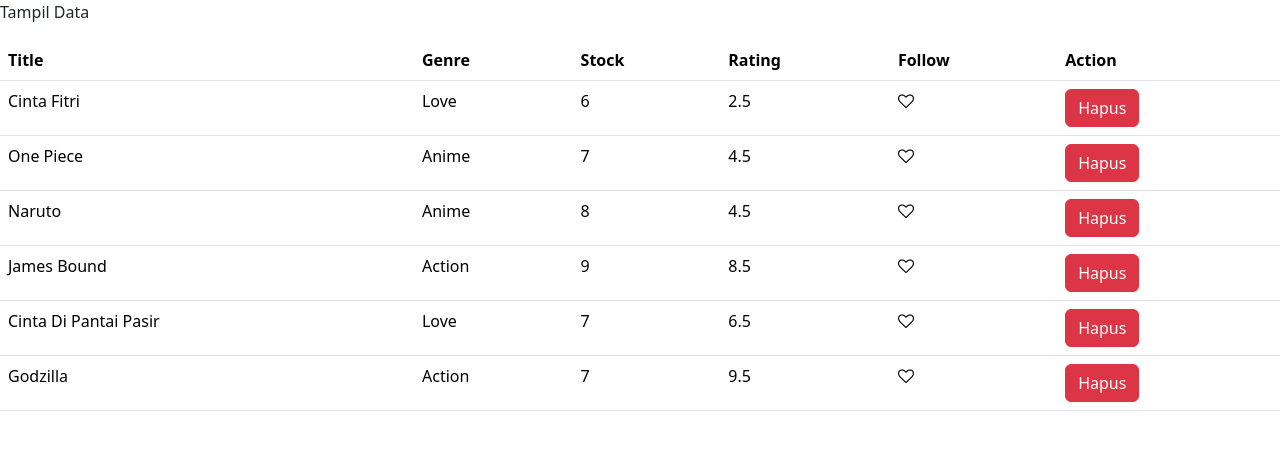
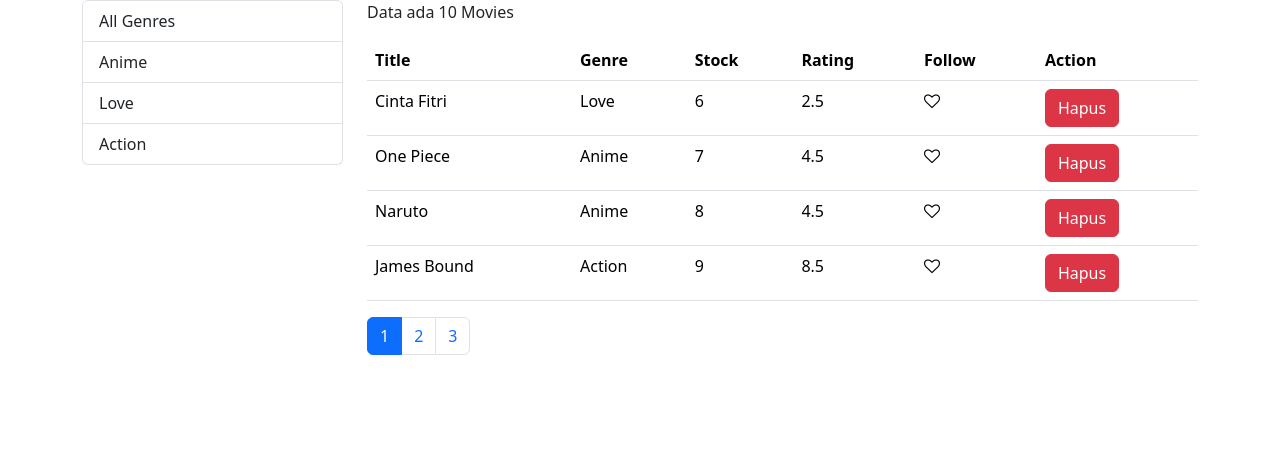
Before and after one commit to hanafiridwan/project_react, a React (Create React App) app: page /movies in a window 1280 px wide. Shown: the top 450 px of the page. Built offline with nearby package versions, Linux system fonts and the light colour scheme.

Commit message:
Projek 1 bagian 5B paginate dan group list

```diff
--- a/src/Components/Filter/GroupList.jsx
+++ b/src/Components/Filter/GroupList.jsx
@@ -19,7 +19,7 @@ const GroupList = (props) => {
   )
 }
 
-GroupList.defaultProops = {
+GroupList.defaultProps = {
   textProperty: "name",
   valueProperty: "_id"
 }
--- a/src/Components/Filter/Pagination.jsx
+++ b/src/Components/Filter/Pagination.jsx
@@ -1,7 +1,7 @@
 import React from 'react'
 import propTypes from 'prop-types';
 import _ from 'lodash';
-import { propTypes } from 'react-bootstrap/esm/Image';
+// import { propTypes } from 'react-bootstrap/esm/Image';
 
 const Pagination = (props) => {
   const {itemCount, pageSize, currentPage, onPageChange } = props //itemCount ini untuk menghitung data yang akan ditampilkan, contoh mau tampilkan data 100 dengan pembagian 10 10.
@@ -12,7 +12,7 @@ const Pagination = (props) => {
   const pages = _.range(1, pageCount + 1) //untuk menghitung paginationnya jadi saat teken tombol next nya maka akan lanjut ke default 1 + 1 yaitu 2, dst.
   return (
     <nav>
-      <ul className="nav-item">
+      <ul className="pagination">
         {pages.map(page => (
           // logic li dibawah sama kayak logic di GroupList.jsx
           <li key={page} className={page === currentPage ? "page-item active" : "page-item"}>
--- a/src/Components/Movies.jsx
+++ b/src/Components/Movies.jsx
@@ -1,10 +1,27 @@
+//ini folder
 import React, { Component } from 'react'
 import Like from './Love/Like'
+import GroupList from './Filter/GroupList'
+import Pagination from './Filter/Pagination'
+
+//ini fungsi
+import { getGenres } from '../Services/GenreMovies'
+import { paginate } from '../Pagination/Paginate'
 import { getMovies } from '../Services/MovieService'
 
 class Movies extends Component {
     state = {
-        movies: getMovies()
+        movies: [], //getMovies() ganti jadi array atau [] agar lebih dinamis mengikuti datanya.
+        genres: [],
+        currentPage: 1, //lihat pagination.jsx
+        pageSize: 4,
+        selectedGenre: null,
+    }
+
+    componentDidMount(){
+      const genres = [{ name: "All Genres" }, ...getGenres()]
+
+      this.setState({ movies: getMovies(), genres })
     }
 
     handleDelete = movie => {
@@ -21,11 +38,38 @@ class Movies extends Component {
       this.setState({movies})
     }
 
+    handlePageChange = page => {
+      this.setState({ currentPage: page })
+    }
+
+    handleGenreSelect = (genre) => {
+      this.setState({ selectedGenre: genre, currentPage: 1 })
+    }
+
   render() {
+    const  count = this.state.movies.length // ini ada berapa movie nya
+    const {pageSize, currentPage, selectedGenre, movies: allMovies} = this.state;
+    if(count === 0){
+      return <p>Film tidak ada</p>
+    }
+    const filtered = selectedGenre && selectedGenre._id ? allMovies.filter(m => m.genre._id === selectedGenre._id): allMovies
+    console.log(filtered);
+    const movies = paginate(filtered, currentPage, pageSize)
     return (
       <>
-        {/* ini adalah fragmen yang membungkus elemen, bertujuan agar bisa mengatasi aturan dari react yang membatasi 1 elemen saja. Contohnya jika kita membuat eleman <p></p> maka kita tidak bisa membuat elemen p lagi karena sudah terpakai maka harus dibungkus dengan fragmen. */}
-        <p>Tampil Data</p>
+
+        <div className="container">
+          <div className="row">
+            <div className="col-md-3">
+              <GroupList
+                items={this.state.genres}
+                selectedItem={this.state.selectedGenre}
+                onItemSelect={this.handleGenreSelect}
+              />
+            </div>
+
+            <div className="col">
+              <p>Data ada {filtered.length} Movies</p>
               <table className='table'>
                 <thead>
                     <tr>
@@ -38,7 +82,7 @@ class Movies extends Component {
                     </tr>
                 </thead>
                 <tbody>
-                {this.state.movies.map(movie => (
+                    {movies.map(movie => ( //karena diatas sudah di this.state (di line 50), maka langsung movie saja dan hapus this.statenya
                         <tr key={movie._id}>
                             <td>{movie.title}</td>
                             <td>{movie.genre.name}</td>{/* karena di movieservice nya masuk ke genre, id baru name nya */}
@@ -52,6 +96,17 @@ class Movies extends Component {
                     ))}
                 </tbody>
             </table>
+            {/* panggil paginationnya */}
+            <Pagination
+                itemCount={filtered.length}
+                pageSize={pageSize}
+                currentPage={currentPage}
+                onPageChange={this.handlePageChange}
+            />
+            </div>
+          </div>
+        </div>
+        {/* ini adalah fragmen yang membungkus elemen, bertujuan agar bisa mengatasi aturan dari react yang membatasi 1 elemen saja. Contohnya jika kita membuat eleman <p></p> maka kita tidak bisa membuat elemen p lagi karena sudah terpakai maka harus dibungkus dengan fragmen. */}
       </>
     )
   }
--- /dev/null
+++ b/src/Pagination/Paginate.js
@@ -0,0 +1,9 @@
+import _ from 'lodash';
+
+export function paginate(items, pageNumber, pageSize){
+    const startIndex = (pageNumber - 1) * pageSize; //logic ini digunakan untuk melihat kalau misalkan posisinya ada start nya.
+    return _(items)
+    .slice(startIndex)
+    .take(pageSize)
+    .value(); //value() ini berguna untuk menyesuaikan pagination agar sesuai keinginan user misal user mau ke pagination 1 atau 2, maka ini akan disesuaikan.
+}
--- a/src/Services/MovieService.js
+++ b/src/Services/MovieService.js
@@ -2,7 +2,7 @@ import * as genresAPI from "./GenreMovies"
 
 const movies = [
     {
-        _id: "787878787187878",
+        _id: "787878787187871",
         title: "Cinta Fitri",
         genre: {_id: "9090909090909", name: "Love"},
         numberInstock: 6,
@@ -10,7 +10,7 @@ const movies = [
         publishDate: "2022-01-03"
     },
     {
-        _id: "12121212128",
+        _id: "12121212121",
         title: "One Piece",
         genre: {_id: "88888888888", name: "Anime"},
         numberInstock: 7,
@@ -18,7 +18,7 @@ const movies = [
         publishDate: "2022-03-03"
     },
     {
-        _id: "123412341234",
+        _id: "12121212128",
         title: "Naruto",
         genre: {_id: "88888888888", name: "Anime"},
         numberInstock: 8,
@@ -34,7 +34,7 @@ const movies = [
         publishDate: "2022-01-10"
     },
     {
-        _id: "78787878787878",
+        _id: "787878787187878",
         title: "Cinta Di Pantai Pasir",
         genre: {_id: "9090909090909", name: "Love"},
         numberInstock: 7,
@@ -42,12 +42,44 @@ const movies = [
         publishDate: "2022-11-03"
     },
     {
-        _id: "876587658765",
+        _id: "8765870658763",
         title: "Godzilla",
         genre: {_id: "121212232323", name: "Action"},
         numberInstock: 7,
         dailyRentalRate: 9.5,
         publishDate: "2021-01-13"
+    },
+    {
+        _id: "8765870658764",
+        title: "Resident Evil",
+        genre: {_id: "121212232323", name: "Action"},
+        numberInstock: 6,
+        dailyRentalRate: 9.5,
+        publishDate: "2021-01-13"
+    },
+    {
+        _id: "3847834787",
+        title: "Habiebie dan Ainun",
+        genre: {_id: "9090909090909", name: "Love"},
+        numberInstock: 7,
+        dailyRentalRate: 9.5,
+        publishDate: "2012-11-03"
+    },
+    {
+        _id: "12121212122",
+        title: "Tensei Shitara Slime Datta",
+        genre: {_id: "88888888888", name: "Anime"},
+        numberInstock: 8,
+        dailyRentalRate: 8.5,
+        publishDate: "2020-05-03"
+    },
+    {
+        _id: "12121212123",
+        title: "Boruto",
+        genre: {_id: "88888888888", name: "Anime"},
+        numberInstock: 8,
+        dailyRentalRate: 6.5,
+        publishDate: "2022-05-22"
     }
 ];
 
```
Lines whose indentation alone changed are shown as unchanged.
